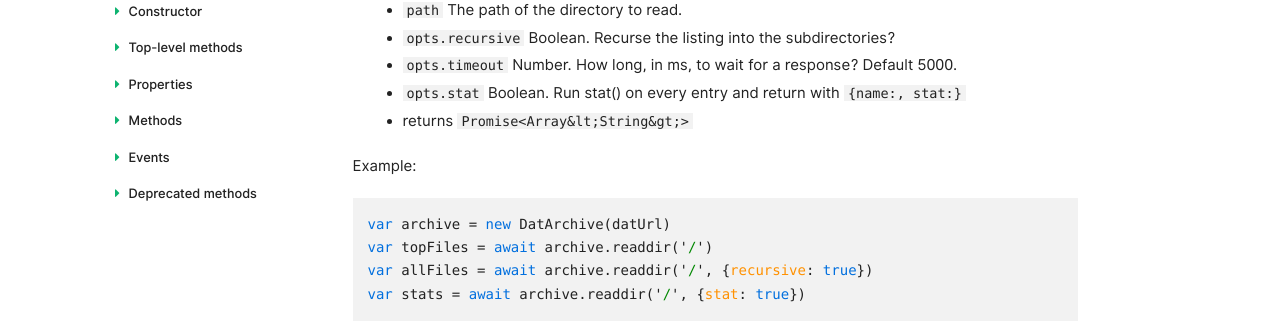
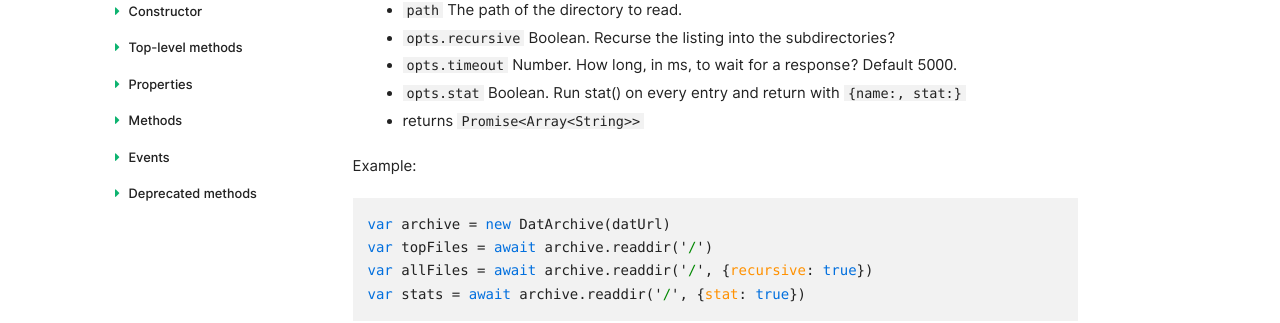
Before and after one commit to beakerbrowser/beakerbrowser.com, a Jekyll site: the page built from _docs/apis/dat.md, in a window 1280 px wide and 900 px high, scrolled down 7846 px. Shown: the part 147-470 px from the top of the window. Built offline with Jekyll 4.4.1, drawn with Linux system fonts in a browser that asks for light colours; some of the changed lines change nothing that is shown.

Commit message:
Fix markup issue (close #84)

```diff
--- a/_data/apis/dat.yml
+++ b/_data/apis/dat.yml
@@ -282,7 +282,7 @@
       - `opts.recursive` Boolean. Recurse the listing into the subdirectories?
       - `opts.timeout` Number. How long, in ms, to wait for a response? Default 5000.
       - `opts.stat` Boolean. Run stat() on every entry and return with `{name:, stat:}`
-      - returns `Promise<Array&lt;String&gt;>`
+      - returns `Promise<Array<String>>`
 
       Example:
 
```
